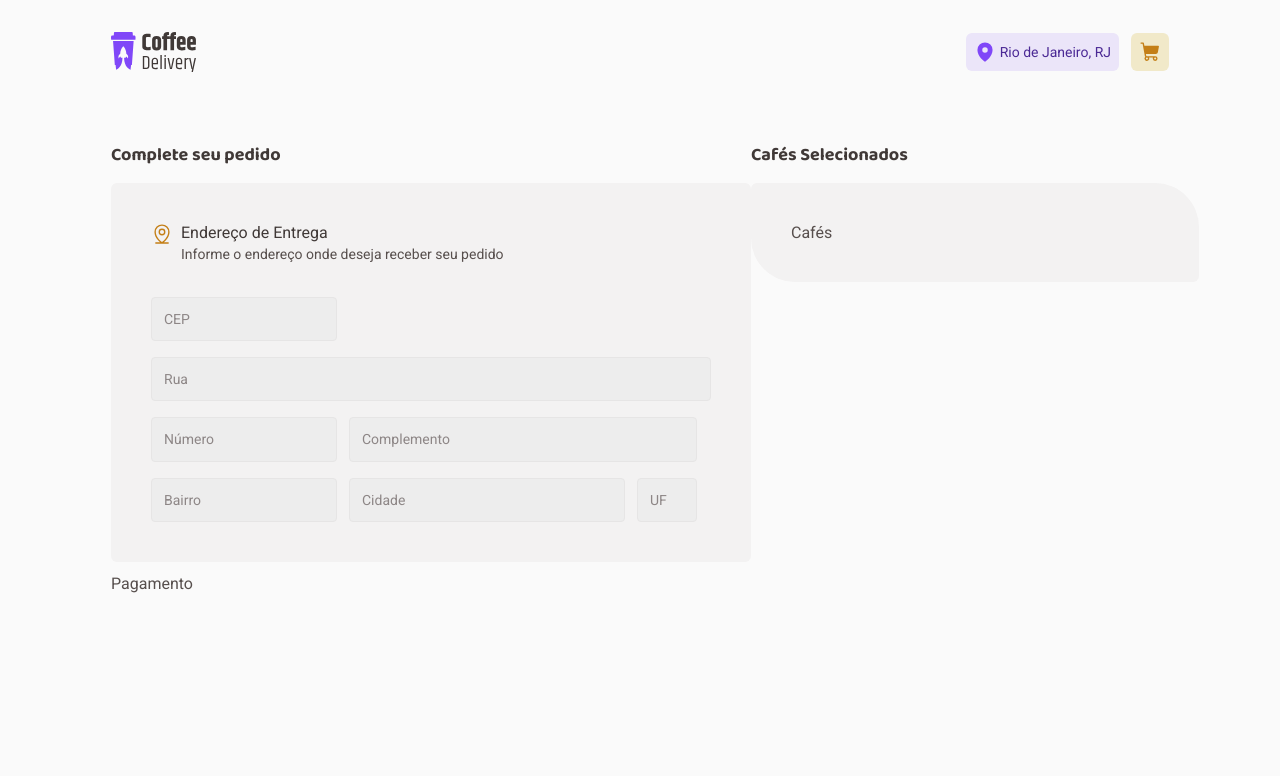
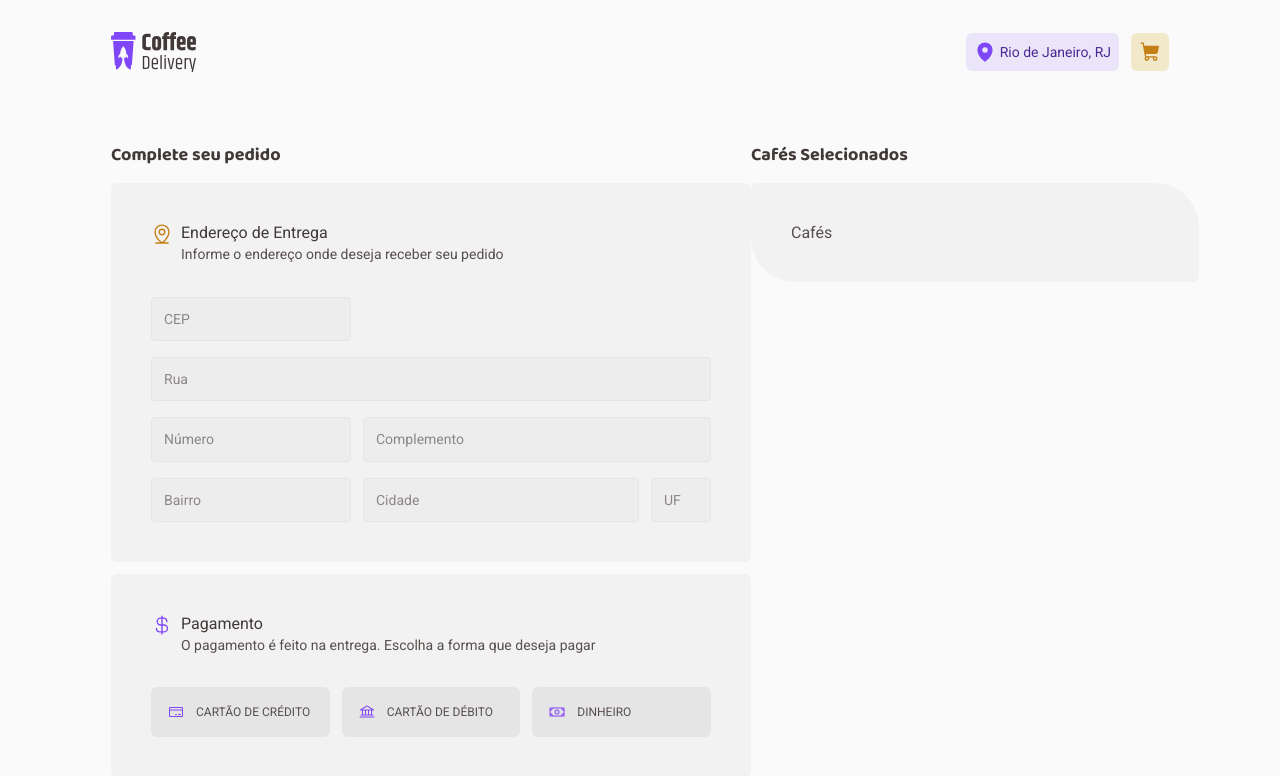
Before and after one commit to GabrielFSoares/coffee-delivery, a React (Vite) app: page /checkout in a window 1280 px wide. Shown: the top 776 px of the page. Built offline with nearby package versions, Linux system fonts and the light colour scheme.

Commit message:
Payment container

```diff
--- a/src/pages/Checkout/index.tsx
+++ b/src/pages/Checkout/index.tsx
@@ -1,15 +1,17 @@
-import { MapPinLine } from '@phosphor-icons/react'
+import {
+  Bank,
+  CreditCard,
+  CurrencyDollar,
+  MapPinLine,
+  Money,
+} from '@phosphor-icons/react'
 import {
   AddressContainer,
-  CepInput,
   CheckoutContainer,
-  CityInput,
-  ComplementInput,
-  NeighborhoodInput,
-  NumberInput,
+  FormOfPaymentConatiner,
+  HeaderContainer,
+  PaymentContainer,
   SelectedCoffeesContainer,
-  StreetInput,
-  UFInput,
 } from './styles'
 
 export function Checkout() {
@@ -18,26 +20,61 @@ export function Checkout() {
       <div>
         <p>Complete seu pedido</p>
         <AddressContainer>
-          <header>
+          <HeaderContainer>
             <span>
               <MapPinLine size={22} />
             </span>
-            <p>
+            <span>
               <p>Endereço de Entrega</p>
               <label>Informe o endereço onde deseja receber seu pedido</label>
-            </p>
-          </header>
+            </span>
+          </HeaderContainer>
           <form>
-            <CepInput type="number" placeholder="CEP" />
-            <StreetInput type="text" placeholder="Rua" />
-            <NumberInput type="number" placeholder="Número" />
-            <ComplementInput type="text" placeholder="Complemento" />
-            <NeighborhoodInput type="text" placeholder="Bairro" />
-            <CityInput type="text" placeholder="Cidade" />
-            <UFInput type="text" placeholder="UF" />
+            <input type="number" placeholder="CEP" />
+            <input type="text" placeholder="Rua" />
+            <input type="number" placeholder="Número" />
+            <input type="text" placeholder="Complemento" />
+            <input type="text" placeholder="Bairro" />
+            <input type="text" placeholder="Cidade" />
+            <input type="text" placeholder="UF" />
           </form>
         </AddressContainer>
-        <div>Pagamento</div>
+        <PaymentContainer>
+          <HeaderContainer>
+            <span>
+              <CurrencyDollar size={22} />
+            </span>
+            <span>
+              <p>Pagamento</p>
+              <label>
+                O pagamento é feito na entrega. Escolha a forma que deseja pagar
+              </label>
+            </span>
+          </HeaderContainer>
+          <FormOfPaymentConatiner>
+            <input type="radio" id="credito" name="FormOfPayment" />
+            <label htmlFor="credito">
+              <span>
+                <CreditCard size={16} />
+              </span>
+              Cartão de crédito
+            </label>
+            <input type="radio" id="debito" name="FormOfPayment" />
+            <label htmlFor="debito">
+              <span>
+                <Bank size={16} />
+              </span>
+              Cartão de débito
+            </label>
+            <input type="radio" id="dinheiro" name="FormOfPayment" />
+            <label htmlFor="dinheiro">
+              <span>
+                <Money size={16} />
+              </span>
+              Dinheiro
+            </label>
+          </FormOfPaymentConatiner>
+        </PaymentContainer>
       </div>
       <div>
         <p>Cafés Selecionados</p>
--- a/src/pages/Checkout/styles.ts
+++ b/src/pages/Checkout/styles.ts
@@ -18,40 +18,11 @@ const BaseContainer = styled.div`
   background-color: ${(props) => props.theme['base-card']};
   padding: 2.5rem;
 `
-export const InfoContainer = styled.div`
-  /* form {
 
-
-    #rua {
-      width: 100%;
-    }
-
-    #complemento {
-      width: 21.75rem;
-    }
-
-    #cidade {
-      width: 17.25rem;
-    }
-
-    #uf {
-      width: 3.75rem;
-    }
-  } */
-`
-
-export const AddressContainer = styled(BaseContainer)`
-  margin-bottom: 0.75rem;
-  border-radius: 6px;
-
-  header {
+export const HeaderContainer = styled.header`
   display: flex;
   gap: 0.5rem;
   margin-bottom: 2rem;
-
-    > span {
-      color: ${(props) => props.theme['yellow-dark']};
-    }
 
   label {
     font-size: 0.875rem;
@@ -59,16 +30,22 @@ export const AddressContainer = styled(BaseContainer)`
 
     color: ${(props) => props.theme['base-text']};
   }
+`
+
+export const AddressContainer = styled(BaseContainer)`
+  margin-bottom: 0.75rem;
+  border-radius: 6px;
+
+  header > span {
+    color: ${(props) => props.theme['yellow-dark']};
   }
 
   form {
     display: flex;
     flex-wrap: wrap;
     gap: 1rem 0.75rem;
-  }
-`
 
-const BaseInput = styled.input`
+    input {
       background-color: ${(props) => props.theme['base-input']};
       color: ${(props) => props.theme['base-text']};
 
@@ -77,33 +54,85 @@ const BaseInput = styled.input`
 
       font-size: 0.875rem;
       padding: 0.75rem;
-  //width: 12.5rem;
 
       ::placeholder {
         color: ${(props) => props.theme['base-label']};
       }
+
+      :focus {
+        border: 1px solid ${(props) => props.theme['yellow-dark']};
+      }
+    }
+
+    input[type='number'],
+    input[placeholder='Bairro'] {
+      width: 12.5rem;
+    }
+
+    input[placeholder='Rua'] {
+      width: 100%;
+    }
+
+    input[placeholder='Complemento'] {
+      width: 21.75rem;
+    }
+
+    input[placeholder='Cidade'] {
+      width: 17.25rem;
+    }
+
+    input[placeholder='UF'] {
+      width: 3.75rem;
+    }
+  }
 `
+export const PaymentContainer = styled(BaseContainer)`
+  border-radius: 6px;
 
-export const CepInput = styled(BaseInput)``
+  header > span {
+    color: ${(props) => props.theme.purple};
+  }
+`
+export const FormOfPaymentConatiner = styled.div`
+  display: flex;
+  gap: 0.75rem;
 
-export const StreetInput = styled(BaseInput)`
-  width: 100%;
-`
+  input[type='radio'] {
+    display: none;
 
-export const NumberInput = styled(BaseInput)``
+    :checked + label {
+      border: 1px solid ${(props) => props.theme.purple};
+    }
 
-export const ComplementInput = styled(BaseInput)`
-  width: 21.75rem;
-`
+    + label {
+      color: ${(props) => props.theme['base-text']};
+      border: 1px solid ${(props) => props.theme['base-button']};
+      background-color: ${(props) => props.theme['base-button']};
 
-export const NeighborhoodInput = styled(BaseInput)``
+      font-size: 0.75rem;
+      text-transform: uppercase;
+      padding: 1rem;
+      border-radius: 6px;
+      width: 11.17rem;
 
-export const CityInput = styled(BaseInput)`
-  width: 17.25rem;
-`
+      cursor: pointer;
 
-export const UFInput = styled(BaseInput)`
-  width: 3.75rem;
+      display: flex;
+      align-items: center;
+
+      :hover {
+        color: ${(props) => props.theme['base-subtitle']};
+        background-color: ${(props) => props.theme['base-hover']};
+      }
+
+      span {
+        display: flex;
+        margin-right: 0.75rem;
+
+        color: ${(props) => props.theme.purple};
+      }
+    }
+  }
 `
 
 export const SelectedCoffeesContainer = styled(BaseContainer)`
--- a/src/pages/Home/styles.ts
+++ b/src/pages/Home/styles.ts
@@ -64,6 +64,7 @@ export const CoffeeListContainer = styled.div`
 export const CoffeeListItemContainer = styled.div`
   display: flex;
   flex-wrap: wrap;
+  justify-content: space-between;
   gap: 2.5rem 2rem;
   margin-top: 3.875rem;
 `
```
Lines whose indentation alone changed are shown as unchanged.
